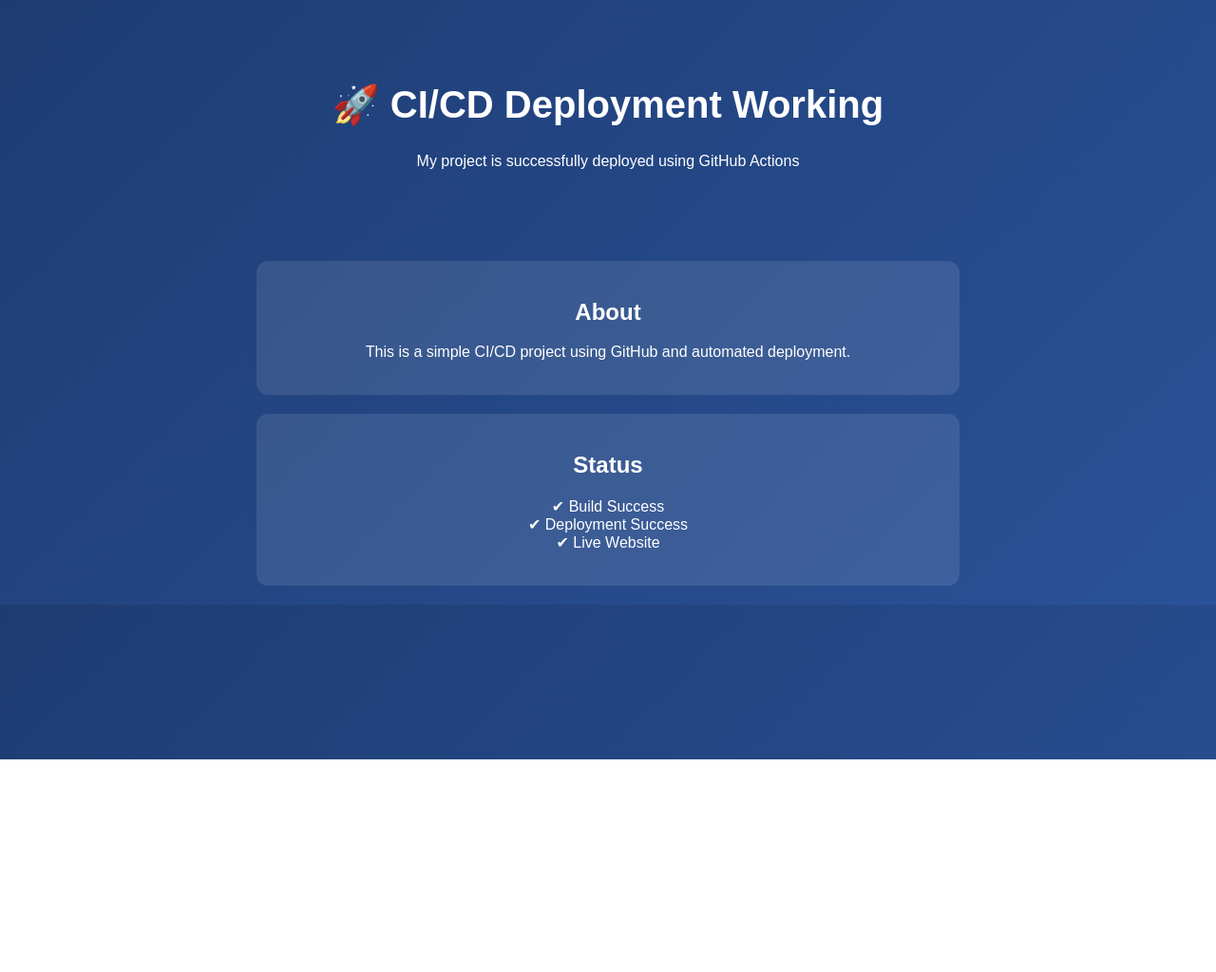
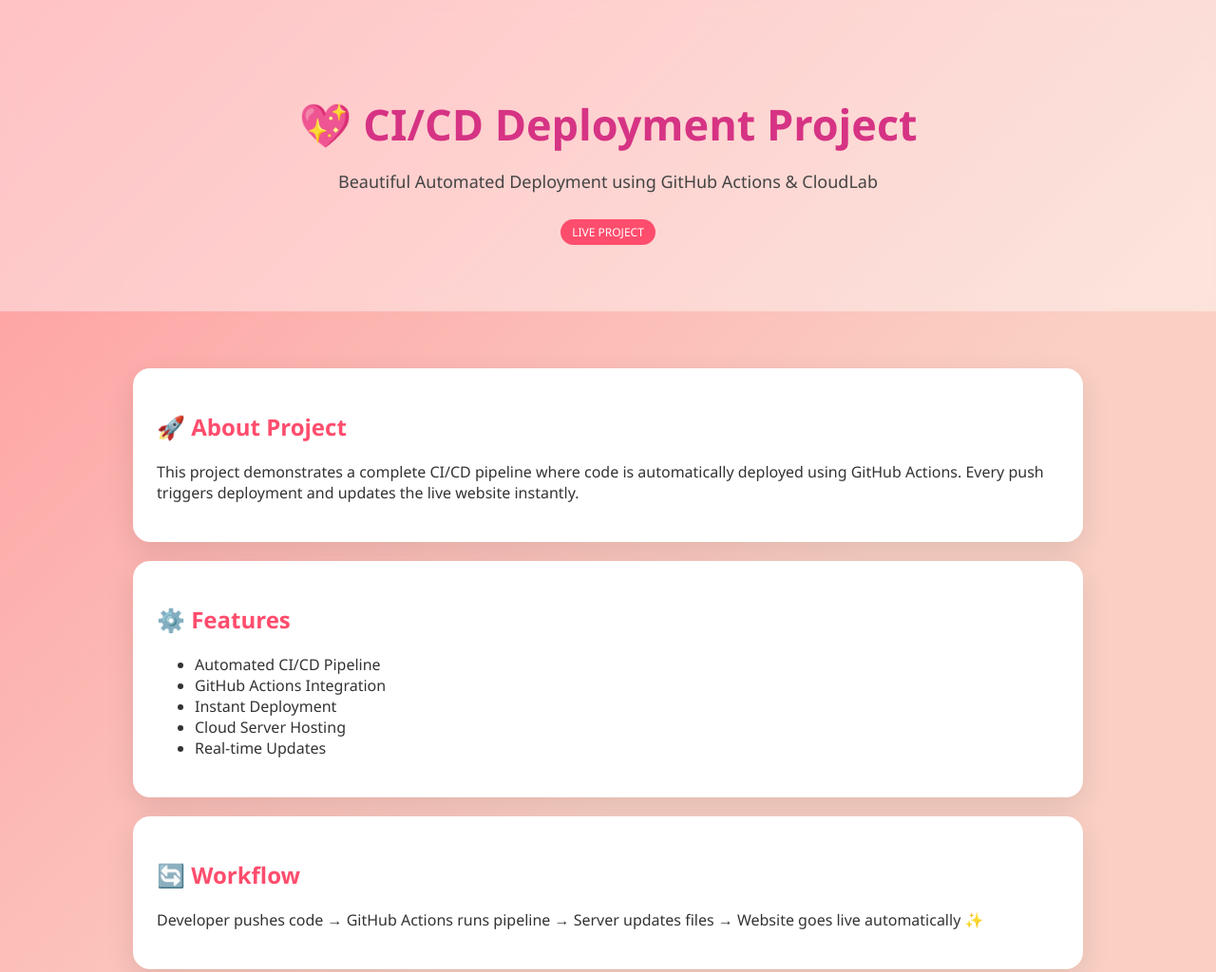
Before and after one commit to chandani81/cloudlab, a website: page index.html in a window 1280 px wide. Shown: the top 1024 px of the page at 95% size. Before the commit the page ends 800 px from the top, so only its background shows below. Drawn offline with Linux system fonts and the light colour scheme.

Commit message:
force update UI

```diff
--- a/index.html
+++ b/index.html
@@ -3,30 +3,88 @@
 
 <head>
     <meta charset="UTF-8">
-    <title>CloudLab CI/CD Project</title>
+    <meta name="viewport" content="width=device-width, initial-scale=1.0">
+    <title>CloudLab CI/CD Project 💖</title>
+
     <style>
         body {
             margin: 0;
-            font-family: Arial;
-            background: linear-gradient(135deg, #1e3c72, #2a5298);
-            color: white;
-            text-align: center;
+            font-family: 'Segoe UI', sans-serif;
+            background: linear-gradient(135deg, #ff9a9e, #fad0c4, #fad0c4);
+            color: #333;
         }
 
         header {
-            padding: 60px 20px;
+            text-align: center;
+            padding: 70px 20px;
+            background: rgba(255, 255, 255, 0.4);
+            backdrop-filter: blur(10px);
         }
 
-        h1 {
-            font-size: 40px;
+        header h1 {
+            font-size: 45px;
+            color: #d63384;
+            margin-bottom: 10px;
         }
 
-        .box {
-            margin: 20px auto;
+        header p {
+            font-size: 18px;
+            color: #444;
+        }
+
+        .container {
+            max-width: 1000px;
+            margin: auto;
+            padding: 40px 20px;
+        }
+
+        .card {
+            background: white;
+            padding: 25px;
+            margin: 20px 0;
+            border-radius: 18px;
+            box-shadow: 0 10px 30px rgba(0, 0, 0, 0.1);
+            transition: transform 0.3s;
+        }
+
+        .card:hover {
+            transform: translateY(-5px);
+        }
+
+        .card h2 {
+            color: #ff4d6d;
+        }
+
+        .badge {
+            display: inline-block;
+            background: #ff4d6d;
+            color: white;
+            padding: 5px 12px;
+            border-radius: 20px;
+            font-size: 12px;
+            margin-top: 10px;
+        }
+
+        .btn {
+            display: inline-block;
+            margin-top: 10px;
+            padding: 10px 18px;
+            background: #ff4d6d;
+            color: white;
+            text-decoration: none;
+            border-radius: 25px;
+            transition: 0.3s;
+        }
+
+        .btn:hover {
+            background: #d63384;
+        }
+
+        footer {
+            text-align: center;
             padding: 20px;
-            max-width: 700px;
-            background: rgba(255, 255, 255, 0.1);
-            border-radius: 12px;
+            margin-top: 40px;
+            background: rgba(255, 255, 255, 0.4);
         }
     </style>
 </head>
@@ -34,19 +92,57 @@
 <body>
 
     <header>
-        <h1>🚀 CI/CD Deployment Working</h1>
-        <p>My project is successfully deployed using GitHub Actions</p>
+        <h1>💖 CI/CD Deployment Project</h1>
+        <p>Beautiful Automated Deployment using GitHub Actions & CloudLab</p>
+        <span class="badge">LIVE PROJECT</span>
     </header>
 
-    <div class="box">
-        <h2>About</h2>
-        <p>This is a simple CI/CD project using GitHub and automated deployment.</p>
+    <div class="container">
+
+        <div class="card">
+            <h2>🚀 About Project</h2>
+            <p>
+                This project demonstrates a complete CI/CD pipeline where code is automatically deployed
+                using GitHub Actions. Every push triggers deployment and updates the live website instantly.
+            </p>
+        </div>
+
+        <div class="card">
+            <h2>⚙️ Features</h2>
+            <ul>
+                <li>Automated CI/CD Pipeline</li>
+                <li>GitHub Actions Integration</li>
+                <li>Instant Deployment</li>
+                <li>Cloud Server Hosting</li>
+                <li>Real-time Updates</li>
+            </ul>
+        </div>
+
+        <div class="card">
+            <h2>🔄 Workflow</h2>
+            <p>
+                Developer pushes code → GitHub Actions runs pipeline → Server updates files →
+                Website goes live automatically ✨
+            </p>
+        </div>
+
+        <div class="card">
+            <h2>💡 Status</h2>
+            <p>✔ Build Successful<br>✔ Deployment Successful<br>✔ CI/CD Pipeline Active</p>
+        </div>
+
+        <div class="card">
+            <h2>📞 Contact</h2>
+            <p>Project: CloudLab CI/CD System</p>
+            <p>Email: student@example.com</p>
+            <a class="btn" href="#">View Repository</a>
+        </div>
+
     </div>
 
-    <div class="box">
-        <h2>Status</h2>
-        <p>✔ Build Success<br>✔ Deployment Success<br>✔ Live Website</p>
-    </div>
+    <footer>
+        <p>Made with 💖 using GitHub Actions | CI/CD Deployment Project</p>
+    </footer>
 
 </body>
 
```
